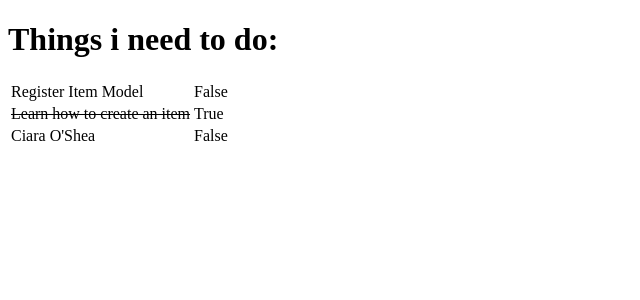
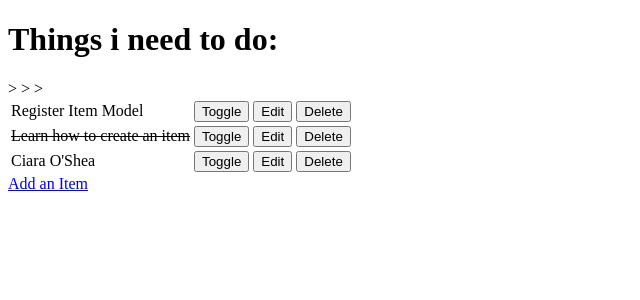
Before and after one commit to PeterQ93/ci-fsf-hello-django, a Django app: page / in a window 1280 px wide. Shown: the top 300 px of the page, without its empty margins (0-640 px from the left). Run offline with Django 3.2, Linux system fonts and the light colour scheme; data comes from the database, SQL or seed files in the repository; both versions use the stored data as it was after the commit.

Commit message:
add edit, delete and toggle items

```diff
--- a/django_todo/urls.py
+++ b/django_todo/urls.py
@@ -15,9 +15,13 @@ Including another URLconf
 """
 from django.contrib import admin
 from django.urls import path
-from todo.views import get_todo_list
+from todo import views
 
 urlpatterns = [
     path('admin/', admin.site.urls),
-    path('', get_todo_list, name='get_todo_list')
+    path('', views.get_todo_list, name='get_todo_list'),
+    path('add', views.add_item, name='add'),
+    path('edit/<item_id>', views.edit_item, name='edit'),
+    path('toggle/<item_id>', views.toggle_item, name='toggle'),
+    path('delete/<item_id>', views.delete_item, name='delete')
 ]
--- a/todo/templates/todo/todo_list.html
+++ b/todo/templates/todo/todo_list.html
@@ -10,18 +10,32 @@
     <h1>Things i need to do:</h1>
     <table>
         {% for item in items %}
-            <tr>
+        <tr>
             {% if item.done %}
                 <td><strike>{{ item.name }}</strike></td>
             {% else %}
                 <td>{{ item.name }}</td>
             {% endif %}
-
-                <td>{{ item.done }}</td>
-            </tr>
+            <td>
+                <a href="/toggle/{{ item.id }}">
+                    <button>Toggle</button>
+                </a>
+            </td>
+            <td>
+                <a href="/edit/{{ item.id }}">
+                    <button>Edit</button>
+                </a>
+            </td>
+            <td>
+                <a href="/delete/{{ item.id }}">
+                    <button>Delete</button>
+                </a>
+            </td>>
+        </tr>
         {% empty %}
         <tr><td>You have nothing to do.</td></tr>
         {% endfor %}
     </table>
+    <a href="/add">Add an Item</a>
 </body>
 </html>
--- a/todo/views.py
+++ b/todo/views.py
@@ -1,7 +1,6 @@
-from django.shortcuts import render
+from django.shortcuts import render, redirect, get_object_or_404
 from .models import Item
-
-# Create your views here.
+from .forms import ItemForm
 
 
 def get_todo_list(request):
@@ -10,3 +9,42 @@ def get_todo_list(request):
         'items': items
     }
     return render(request, 'todo/todo_list.html', context)
+
+
+def add_item(request):
+    if request.method == 'POST':
+        form = ItemForm(request.POST)
+        if form.is_valid():
+            form.save()
+            return redirect('get_todo_list')
+    form = ItemForm()
+    context = {
+        'form': form
+    }
+    return render(request, 'todo/add_item.html', context)
+
+
+def edit_item(request, item_id):
+    item = get_object_or_404(Item, id=item_id)
+    if request.method == 'POST':
+        form = ItemForm(request.POST, instance=item)
+        if form.is_valid():
+            form.save()
+            return redirect('get_todo_list')
+    form = ItemForm(instance=item)
+    context = {
+        'form': form
+    }
+    return render(request, 'todo/edit_item.html', context)
+
+
+def toggle_item(request, item_id):
+    item = get_object_or_404(Item, id=item_id)
+    item.done = not item.done
+    item.save()
+
+
+def delete_item(request, item_id):
+    item = get_object_or_404(Item, id=item_id)
+    item.delete()
+    return redirect('get_todo_list')
```
Also changed, not shown: todo/forms.py (added, +8 -0 lines), todo/templates/todo/add_item.html (added, +21 -0 lines), todo/templates/todo/edit_item.html (added, +21 -0 lines), db.sqlite3.
